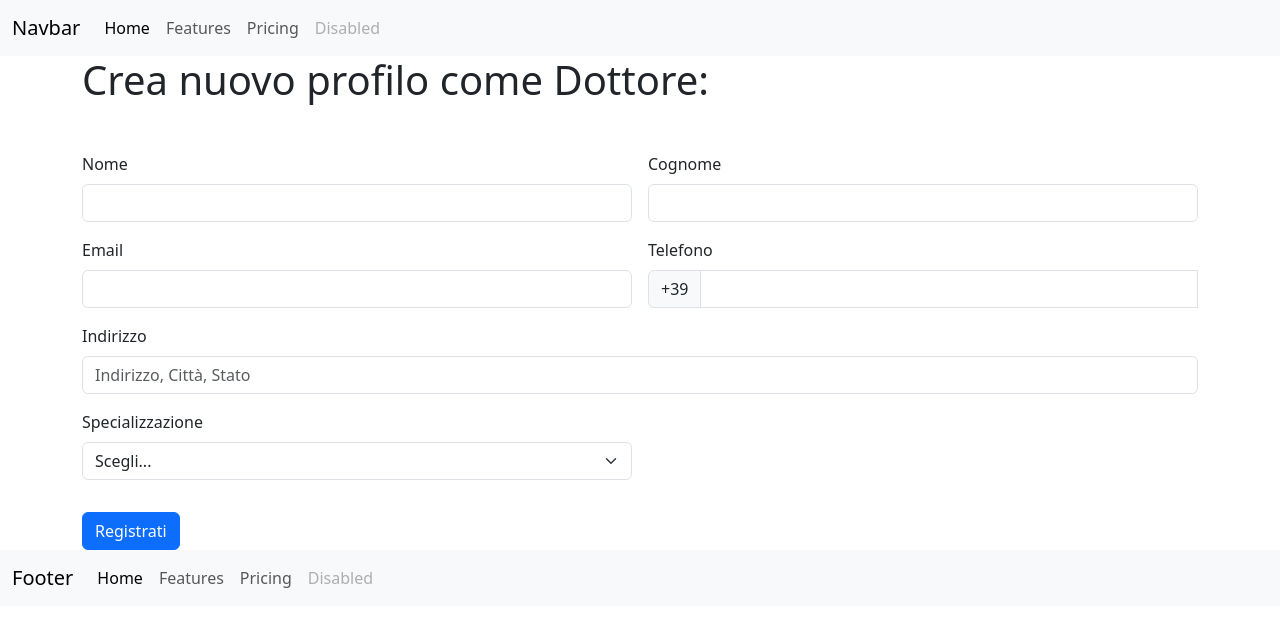
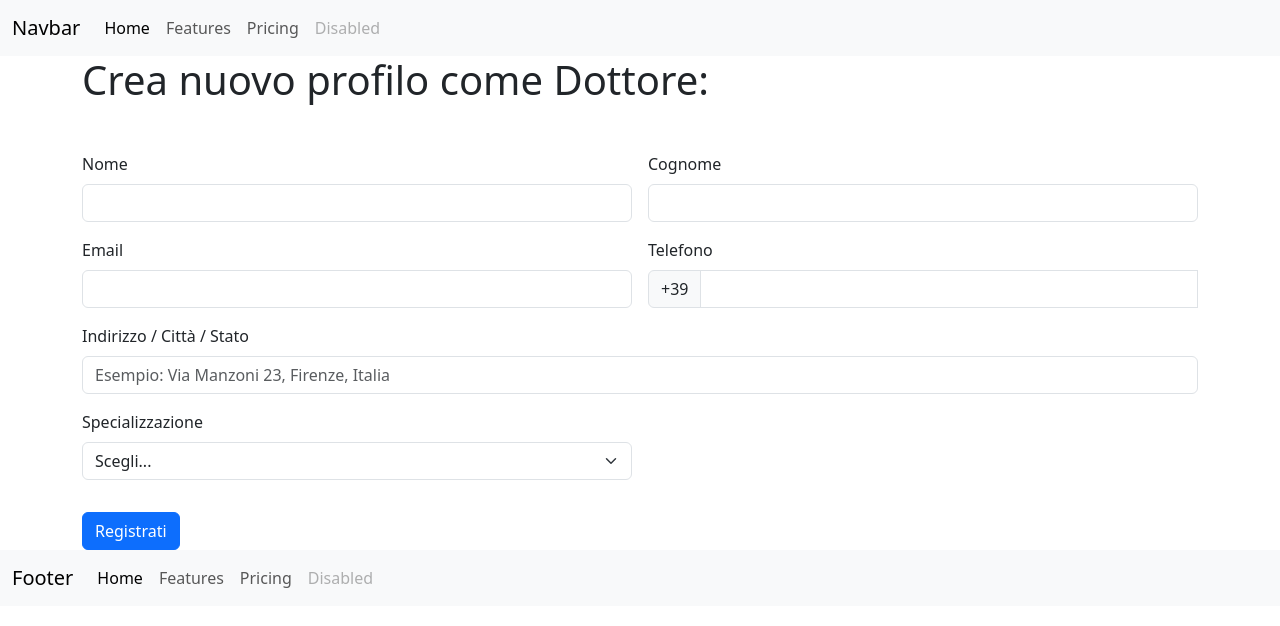
Before and after one commit to MarcoProstamo/bdoctors-frontend, a React (Vite) app: page /doctors/add in a window 1280 px wide. Shown: the top 626 px of the page. Built offline with nearby package versions, Linux system fonts and the light colour scheme; no server answers.

Commit message:
mod formDoctor

```diff
--- a/src/assets/components/FormDoctor.jsx
+++ b/src/assets/components/FormDoctor.jsx
@@ -124,13 +124,13 @@ export default function FormDoctor({ onSubmit }) {
 
       <div className="col-12">
         <label htmlFor="inputAddress" className="form-label">
-          Indirizzo
+          Indirizzo / Città / Stato
         </label>
         <input
           type="text"
           className="form-control"
           id="inputAddress"
-          placeholder="Indirizzo, Città, Stato"
+          placeholder="Esempio: Via Manzoni 23, Firenze, Italia"
           required
           name="address"
           value={formData.address}
```
